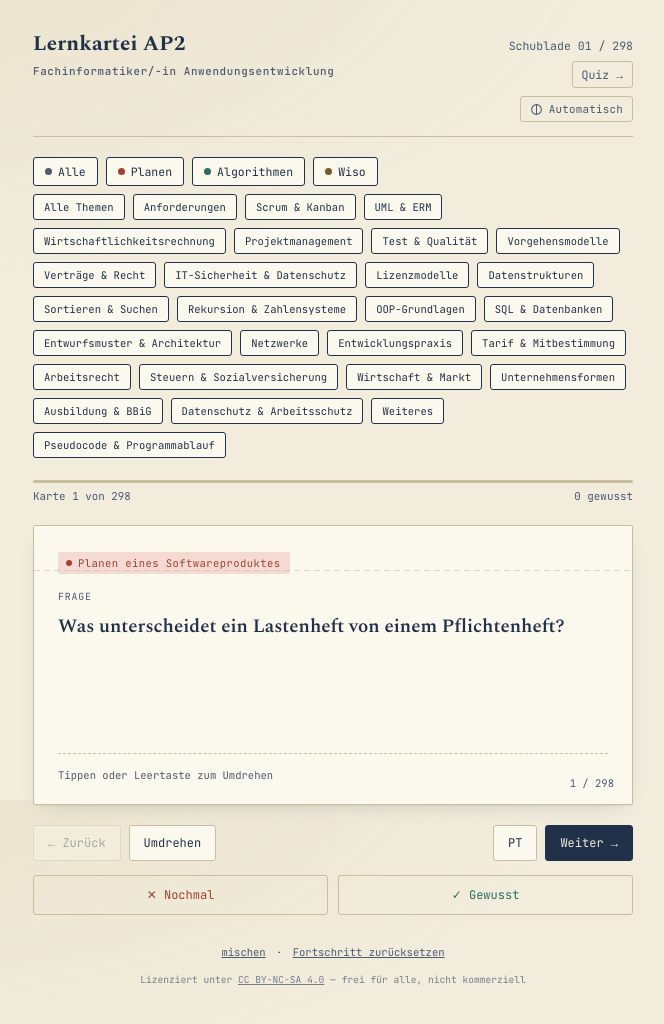
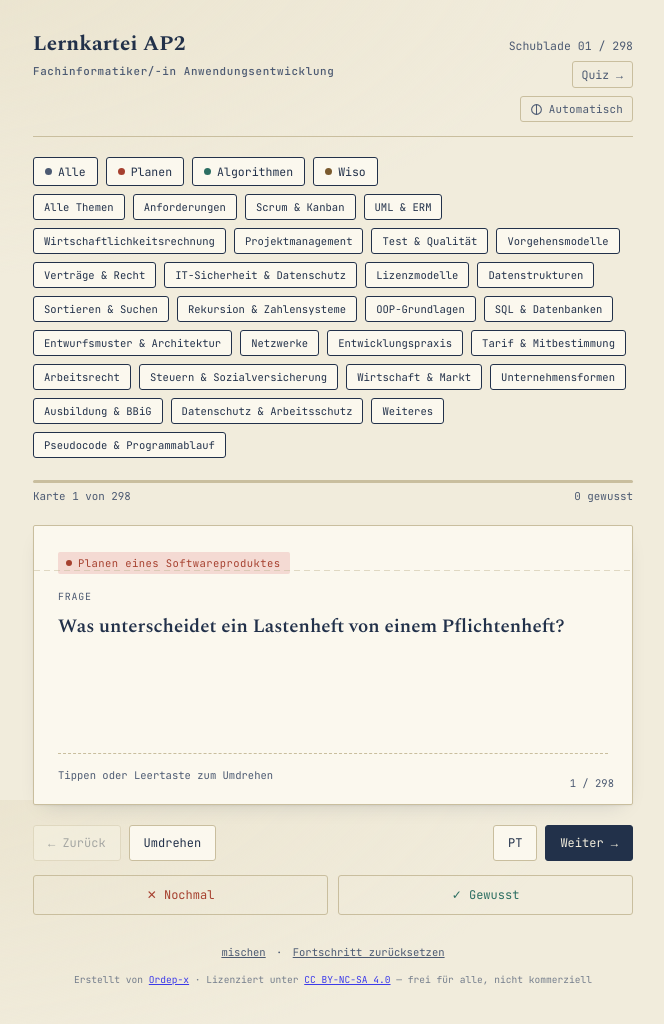
Before and after one commit to Ordep-x/Ihk-Ap2-Learn, a plain HTML site: page index.html in a window 1280 px wide. Shown: the whole page, without its empty margins (307-971 px from the left). Drawn offline with nearby package versions, Linux system fonts and the light colour scheme.

Commit message:
Modify footer to add author and license details
Updated footer content to include author credit and license information.

```diff
--- a/index.html
+++ b/index.html
@@ -426,7 +426,7 @@
     font-size:.6rem;
     opacity:.75;
   }
-  .license-line a{
+  .-line a{
     color:inherit;
   }
 
@@ -499,8 +499,7 @@
   <footer>
     <button id="shuffleBtn">mischen</button> ·
     <button id="resetBtn">Fortschritt zurücksetzen</button>
-    <div class="license-line">Lizenziert unter <a href="https://creativecommons.org/licenses/by-nc-sa/4.0/deed.de" target="_blank" rel="noopener">CC BY-NC-SA 4.0</a> — frei für alle, nicht kommerziell</div>
-  </footer>
+<div class="license-line">Erstellt von <a href="https://github.com/Ordep-x" target="_blank" rel="noopener">Ordep-x</a> · Lizenziert unter <a href="https://creativecommons.org/licenses/by-nc-sa/4.0/deed.de" target="_blank" rel="noopener">CC BY-NC-SA 4.0</a> — frei für alle, nicht kommerziell</div>  </footer>
 
 </div>
 
```
